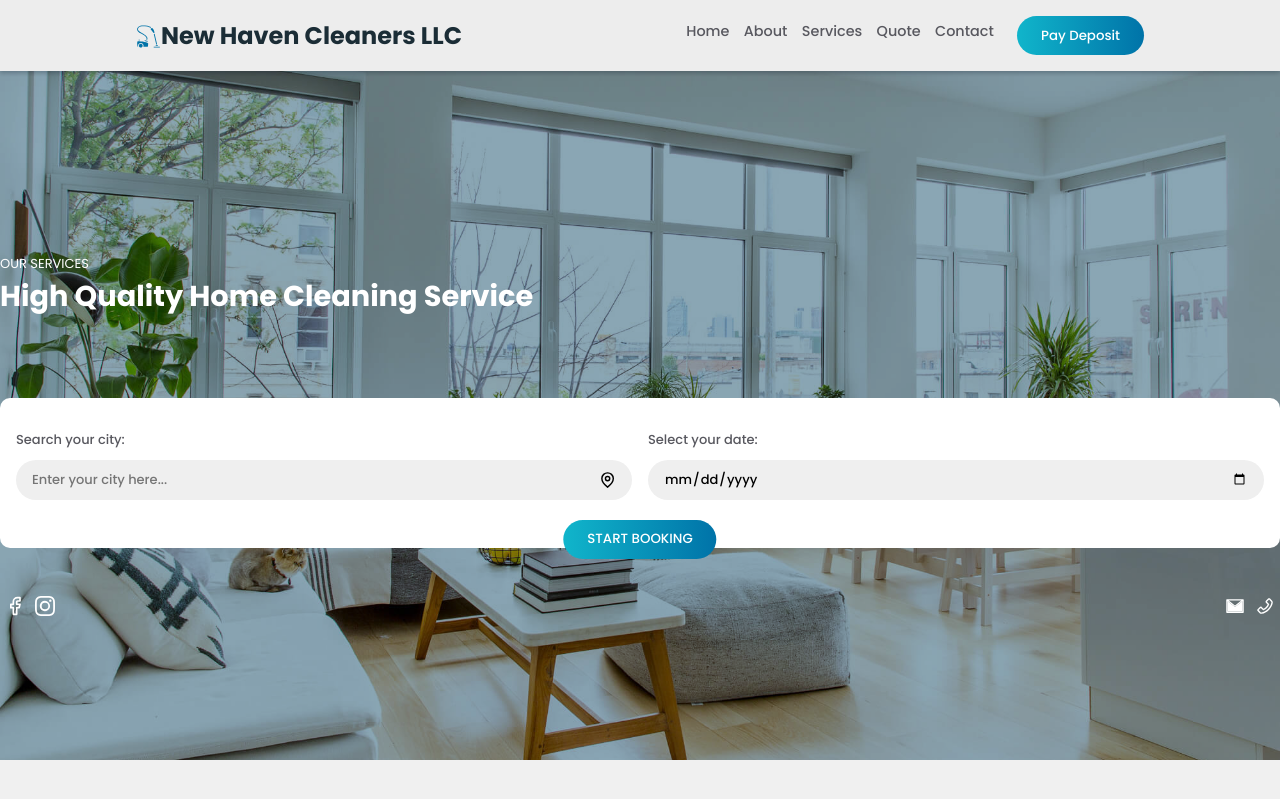
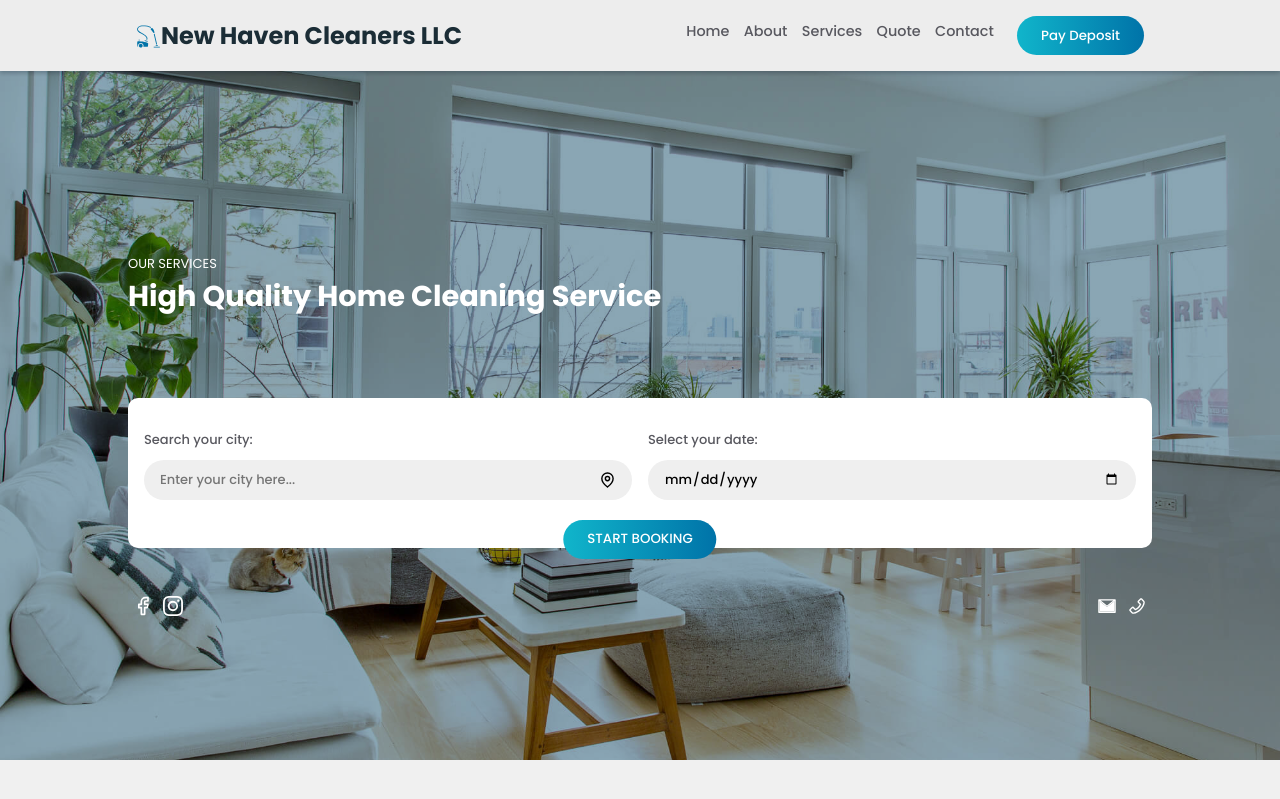
Before and after one commit to aidatavar/new-haven-cleaner-llc, a React (Create React App) app: page / in a window 1280 px wide. Shown: the top 799 px of the page. Built offline with nearby package versions, Linux system fonts and the light colour scheme.

Commit message:
adde media quueries to home component

```diff
--- a/src/Components/Home/home.scss
+++ b/src/Components/Home/home.scss
@@ -203,6 +203,7 @@
                 padding: 2rem 1rem;
                 grid-template-columns: repeat(2, 1fr);
 
+
                 .input{
                     margin-bottom: 1rem;
                 }
--- a/src/app.css
+++ b/src/app.css
@@ -84,3 +84,23 @@ input{
 body{
     background: var(--body-color);
 }
+
+/* MEDIA QUERIES */
+
+@media screen and (min-width: 1240px) {
+    .container{
+        width: 80% !important;
+        margin: auto !important;
+
+    }
+
+    .section{
+        padding: 6rem 0 4rem;
+    }
+}
+
+@media screen and (min-width: 2560px) {
+    body{
+        zoom: 1.7;
+    }
+}
```
Also changed, not shown: 1 other file (tests, documents, lock files or other folders).
